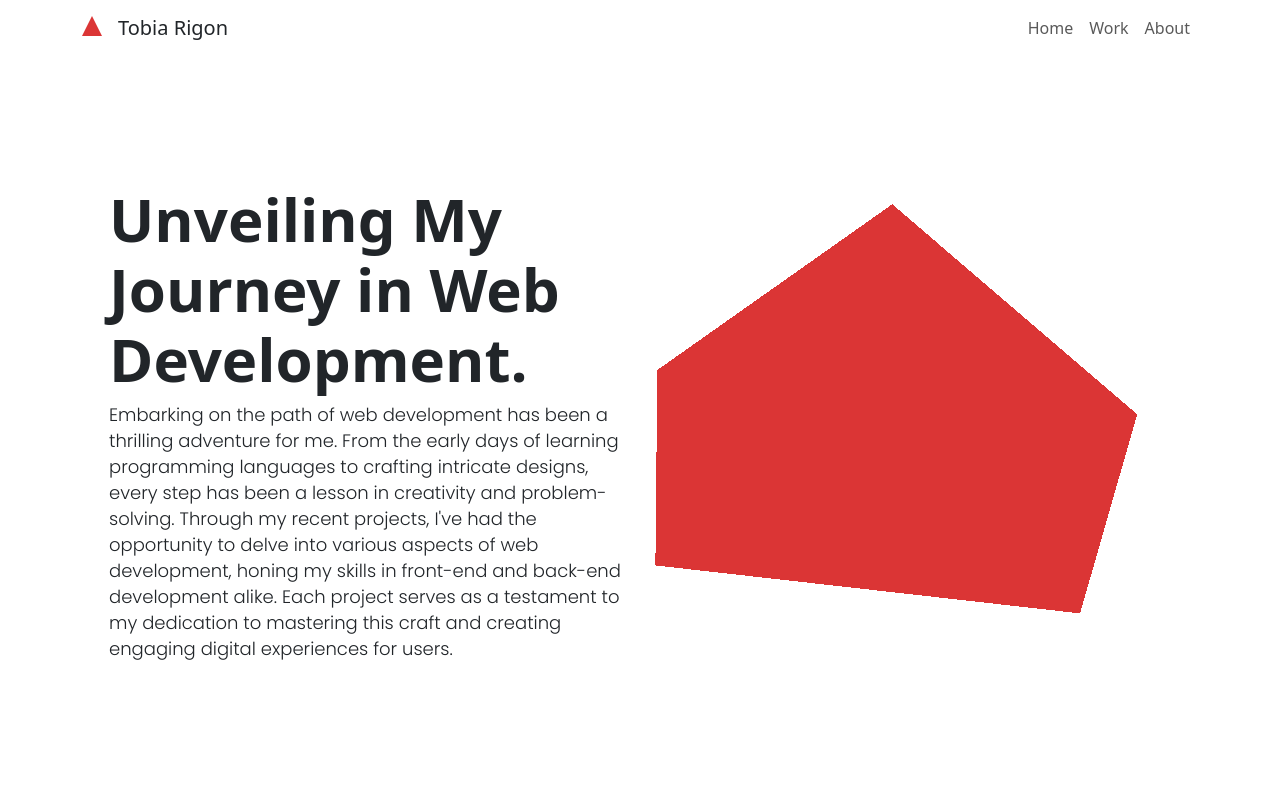
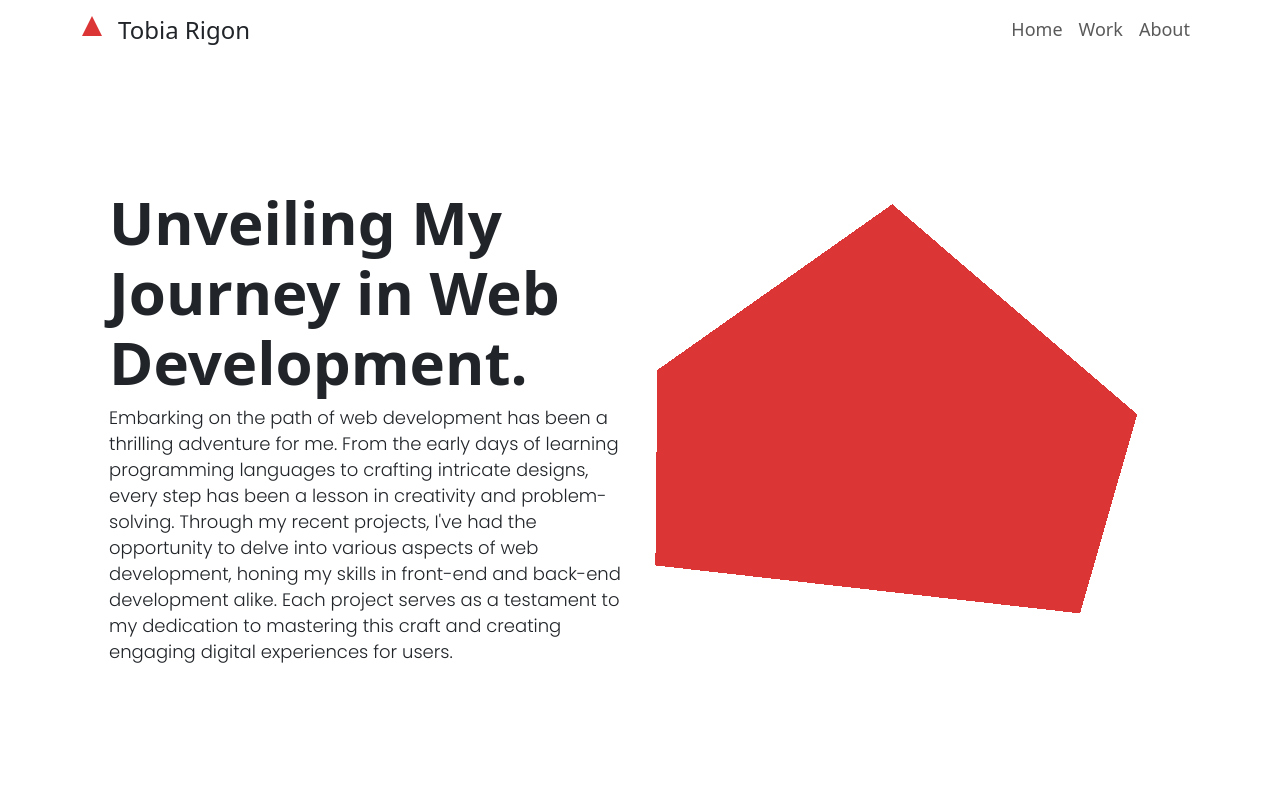
Before and after one commit to TobiaRigon/vue-portfolio, a Vue app: page / in a window 1280 px wide. Shown: the top 800 px of the page. Built offline with nearby package versions, Linux system fonts and the light colour scheme.

Commit message:
Fix: font size

```diff
--- a/src/components/HeaderComponent.vue
+++ b/src/components/HeaderComponent.vue
@@ -19,7 +19,7 @@ export default {
       <div>
         <div class="d-flex">
           <ShapeIcon class="icon" />
-          <h5 class="name-logo">Tobia Rigon</h5>
+          <h4 class="name-logo">Tobia Rigon</h4>
         </div>
       </div>
       <NavComponent />
--- a/src/components/NavComponent.vue
+++ b/src/components/NavComponent.vue
@@ -25,3 +25,9 @@ export default {
   name: "NavComponent",
 };
 </script>
+
+<style scoped>
+li {
+  font-size: 18px;
+}
+</style>
--- a/src/pages/WorkPage.vue
+++ b/src/pages/WorkPage.vue
@@ -55,7 +55,7 @@ export default {
         <div class="d-flex flex-wrap justify-content-between">
           <div class="titolo col-md-4">
             <h2>Lyricsmus</h2>
-            <h4>Showcasing My Passion and Skills</h4>
+            <h4>Vue.js Showcase Project</h4>
             <a href="https://github.com/TobiaRigon/proj-html-vuejs"
               ><i class="fa-brands fa-github"></i
             ></a>
@@ -92,6 +92,7 @@ export default {
   left: 50%;
   text-align: center;
   transform: translate(-50%, -50%);
+  user-select: none;
 }
 
 section {
```
